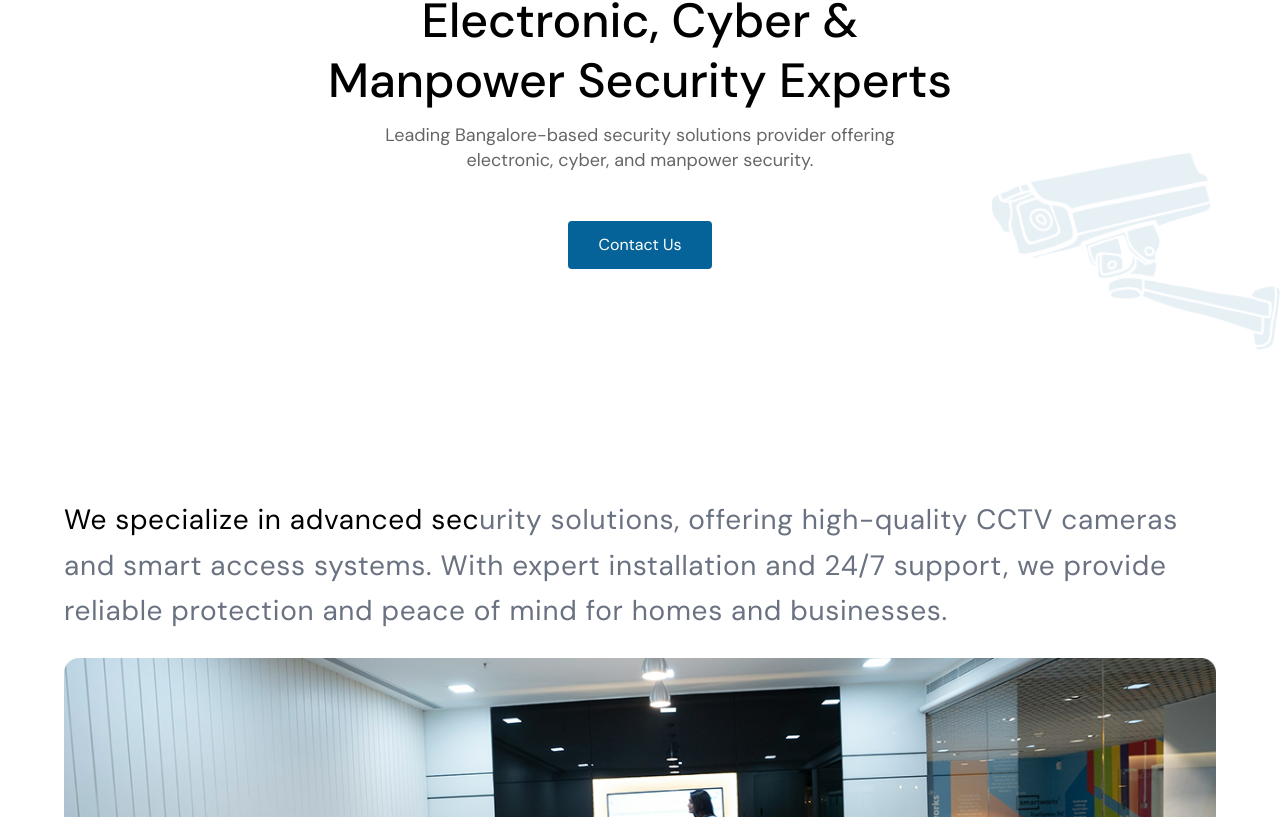
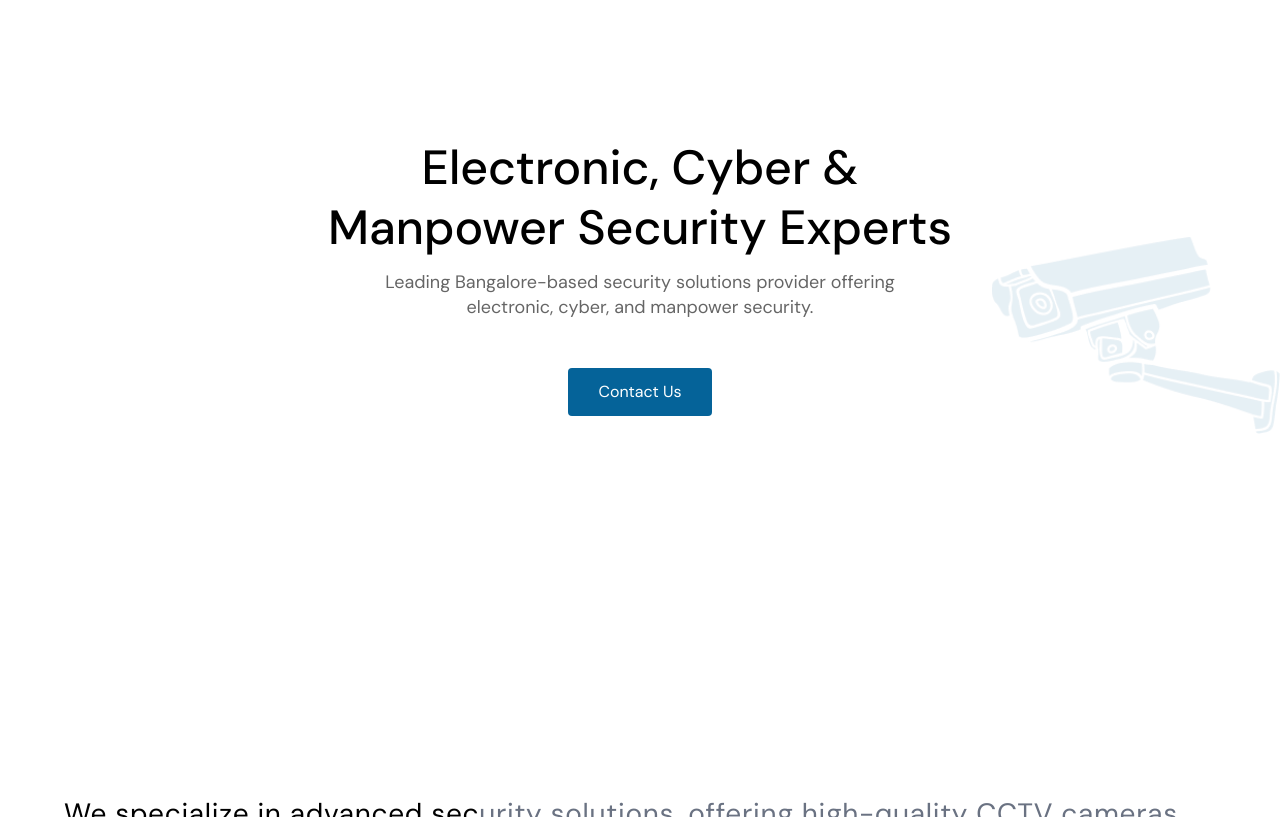
Before and after one commit to aswintrikkur/sds_security, a React (Vite) app in the folder client/: page /about in a window 1280 px wide. Shown: the part 183-1000 px from the top of the page. Built offline with nearby package versions, Linux system fonts and the light colour scheme.

Commit message:
about page complete

```diff
--- a/client/src/pages/AboutPage.jsx
+++ b/client/src/pages/AboutPage.jsx
@@ -9,11 +9,11 @@ import { exploreSolutions } from "../data/solutionsList";
 
 export const AboutPage = () => {
     return (
-        <>
-            <section>
+        <div className="relative  ">
+            <section className="h-screen flex justify-between items-center relative">
                 {/* section-title */}
                 <SectionTitle
-                    className={"md:max-w-10/12 mb-0 relative"}
+                    className={"md:max-w-10/12  relative"}
                     title={"Electronic, Cyber & Manpower Security Experts"}
                     description={"Leading Bangalore-based security solutions provider offering electronic, cyber, and manpower security."}
                     descWidth={"md:max-w-8/12"}
@@ -76,6 +76,11 @@ export const AboutPage = () => {
                     </Link>
                 </SectionTitle>
             </section>
-        </>
+
+            {/* get-in-touch */}
+            <div className=" absolute  -z-10 bottom-0 left-1/2 -translate-x-1/2 ">
+                <h1 className="huge-faded-text text-nowrap ">Get In Touch</h1>
+            </div>
+        </div>
     );
 };
--- a/client/src/styles/global.css
+++ b/client/src/styles/global.css
@@ -20,9 +20,26 @@ section {
     padding: clamp(64px, 8vw, 90px) 0;
     padding-inline: clamp(16px, 5vw, 100px);
 }
-footer{
+footer {
     padding-inline: clamp(16px, 5vw, 100px);
+}
+.huge-faded-text {
+    text-align: center;
+    /* leading-trim: both; */
+    /* text-edge: cap; */
+    font-family: "DM Sans";
+    /* font-size: 258.549px; */
+    font-size: clamp(77px, 17vw, 258.549px);
+    font-style: normal;
+    font-weight: 500;
+    line-height: clamp(77px, 17vw, 258.549px);
+    /* letter-spacing: -7.756px; */
+    color: var(--color-accent-foreground);
 
+    background: linear-gradient(180deg, rgba(5, 99, 153, 0.1) -6.91%, rgba(5, 99, 153, 0.01) 92.28%);
+    background-clip: text;
+    -webkit-background-clip: text;
+    -webkit-text-fill-color: transparent;
 }
 
 /* ---- override-inline padding ---*/
@@ -31,7 +48,8 @@ footer{
 }
 
 input,
-select,textarea {
+select,
+textarea {
     width: 100%;
     height: 44px;
     background-color: var(--color-primary-background);
@@ -43,14 +61,14 @@ select,textarea {
     padding-left: 16px;
     color: oklch(55.1% 0.027 264.364);
 }
-textarea{
+textarea {
     height: 108px;
     padding-top: 11px;
-
 }
 input:focus {
-    outline:rgba(5, 99, 153, .4) 1px solid;
+    outline: rgba(5, 99, 153, 0.4) 1px solid;
 }
-input::placeholder ,textarea::placeholder {
+input::placeholder,
+textarea::placeholder {
     color: oklch(55.1% 0.027 264.364);
 }
```
